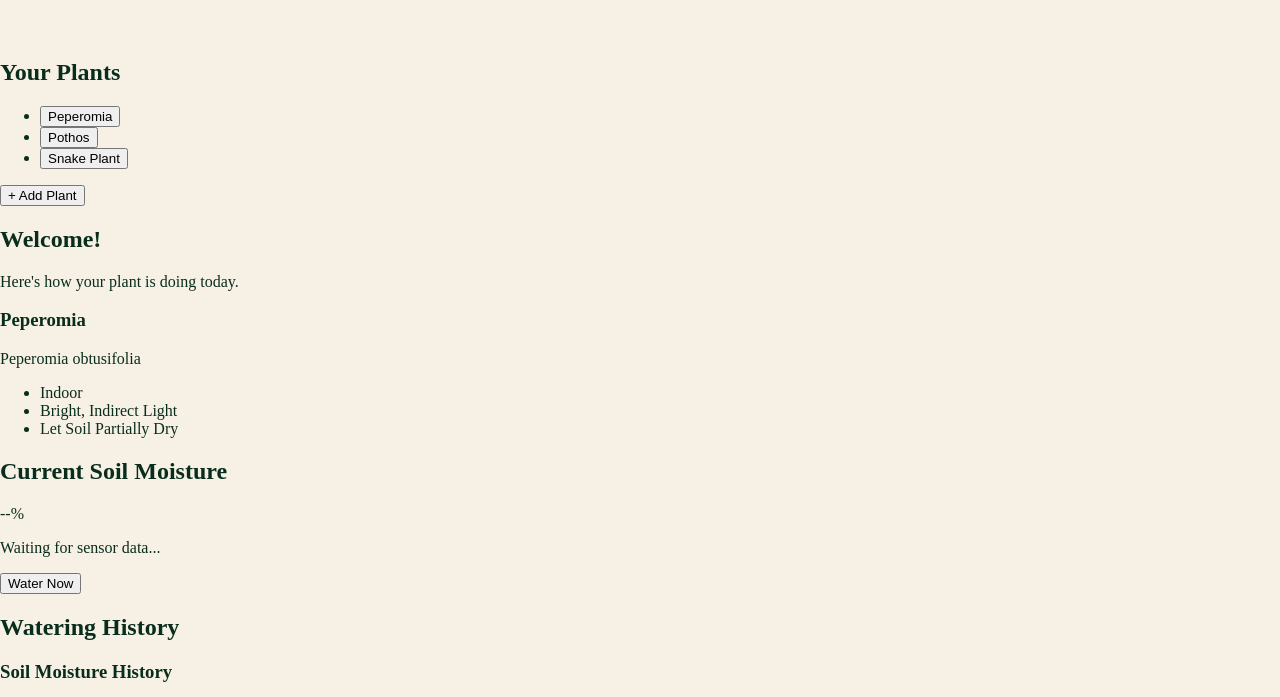
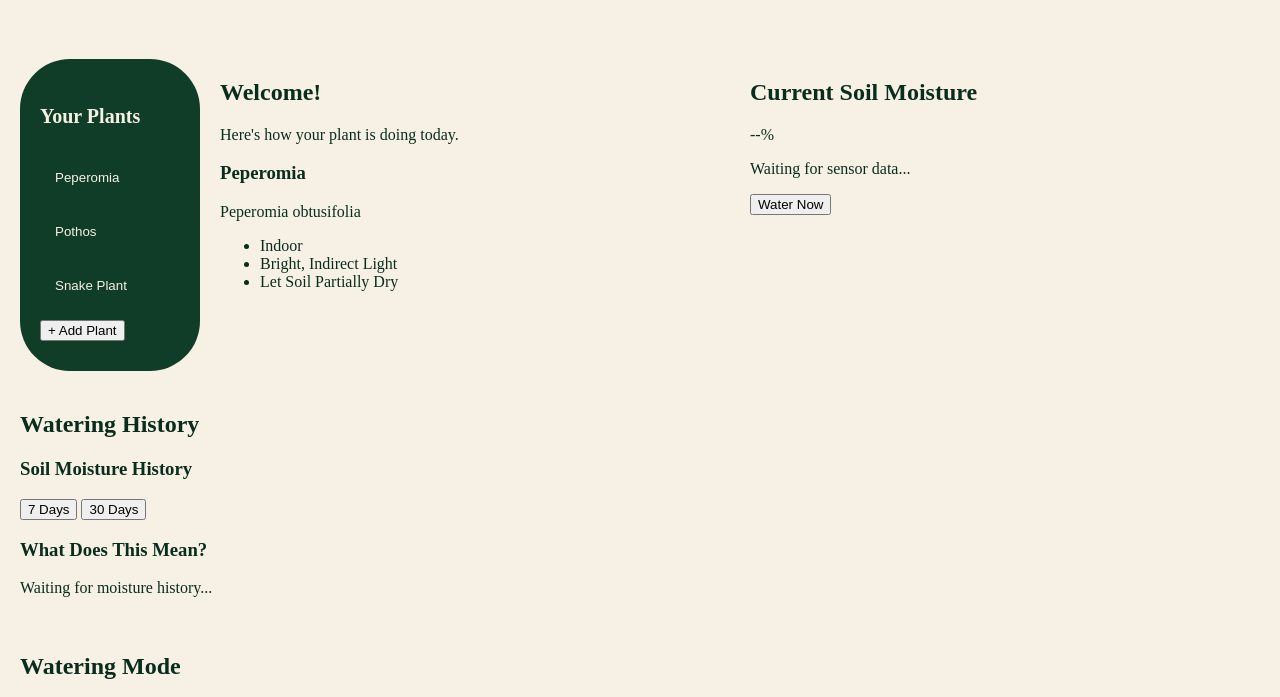
Before and after one commit to orianaserrano/PlantBuddy, a plain HTML site: page index.html in a window 1280 px wide. Shown: the part 81-778 px from the top of the page. Drawn offline with Linux system fonts and the light colour scheme.

Commit message:
Structured the three column dashboard
Since the first part of the site has three columns of separate information I used CSS grid to structure those three columns and then i ensured every section of the page was in the correct column.

```diff
--- a/styles.css
+++ b/styles.css
@@ -43,3 +43,81 @@ header nav a {
     text-decoration: none;
     color: var(--ink);
 }
+
+.plant-selector {
+    background-color: var(--forest);
+    color: var(--cream);
+    padding: 30px 20px;
+    border-radius: 50px;
+}
+
+.plant-selector h2 {
+    font-size: 20px;
+    margin-bottom: 30px;
+}
+
+.plant-list {
+    list-style: none;
+    padding: 0;
+    margin: 0;
+}
+
+.plant-list li {
+    margin-bottom: 15px;
+}
+
+.plant-list button {
+    background: transparent;
+    color: var(--cream);
+    border: none;
+    padding: 12px 15px;
+    width: 100%;
+    text-align: left;
+    cursor: pointer;
+    border-radius: 30px;
+
+}
+
+.plant-list button:hover {
+    background-color: var(--citrus);
+    color: var(--ink);
+}
+
+main{
+    display: grid;
+    grid-template-columns: 180px 1fr 1fr;
+    gap: 20px;
+    padding: 20px 20px;
+}
+
+.plant-selector{
+    grid-column: 1;
+}
+
+.plant-dashboard{
+    grid-column: 2;
+}
+
+.moisture-card{
+    grid-column: 3;
+}
+
+.history{
+    grid-column: 1/4;
+}
+
+.history-insight{
+    grid-column: 3;
+}
+
+.watering-mode {
+    grid-column: 1 / 4;
+}
+
+.activity {
+    grid-column: 1 / 3;
+}
+
+.device-status {
+    grid-column: 3;
+}
```
